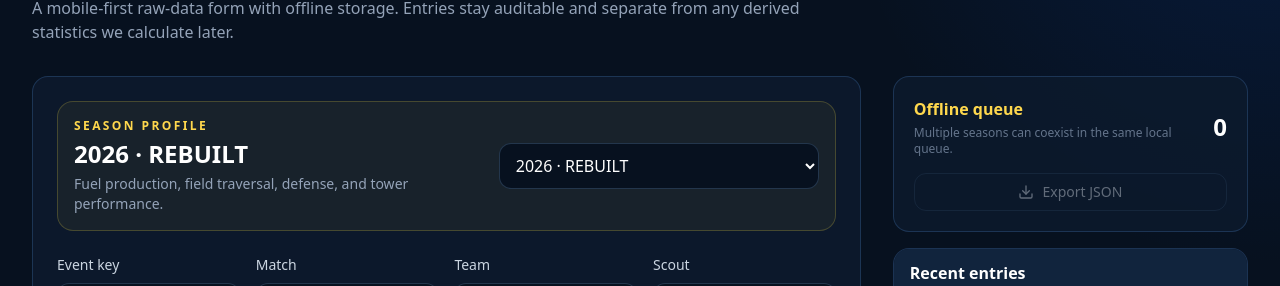
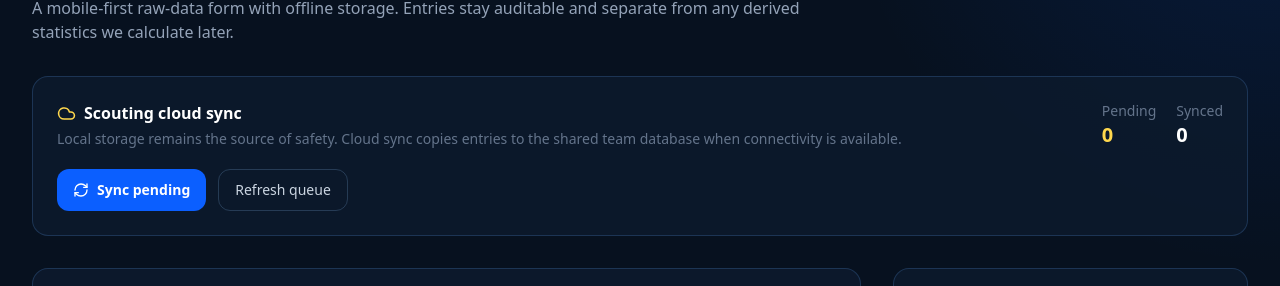
Before and after one commit to IAbbasi04/FRC1731-Scouting-App, a Next.js app: page /scouting in a window 1280 px wide. Shown: the part 181-467 px from the top of the page. Built offline with nearby package versions, Linux system fonts and the light colour scheme; no server answers.

Commit message:
feat: show scouting cloud sync controls

```diff
--- a/app/scouting/page.tsx
+++ b/app/scouting/page.tsx
@@ -1,10 +1,12 @@
 import { MatchScoutingForm } from "@/components/match-scouting-form";
 import { PageHeader } from "@/components/page-header";
+import { ScoutingSyncPanel } from "@/components/scouting-sync-panel";
 
 export default function ScoutingPage() {
   return (
     <main className="mx-auto max-w-7xl space-y-8 px-4 py-8 sm:px-6 lg:px-8">
       <PageHeader eyebrow="1731 observations" title="Match scouting" description="A mobile-first raw-data form with offline storage. Entries stay auditable and separate from any derived statistics we calculate later." />
+      <ScoutingSyncPanel />
       <MatchScoutingForm />
     </main>
   );
```
